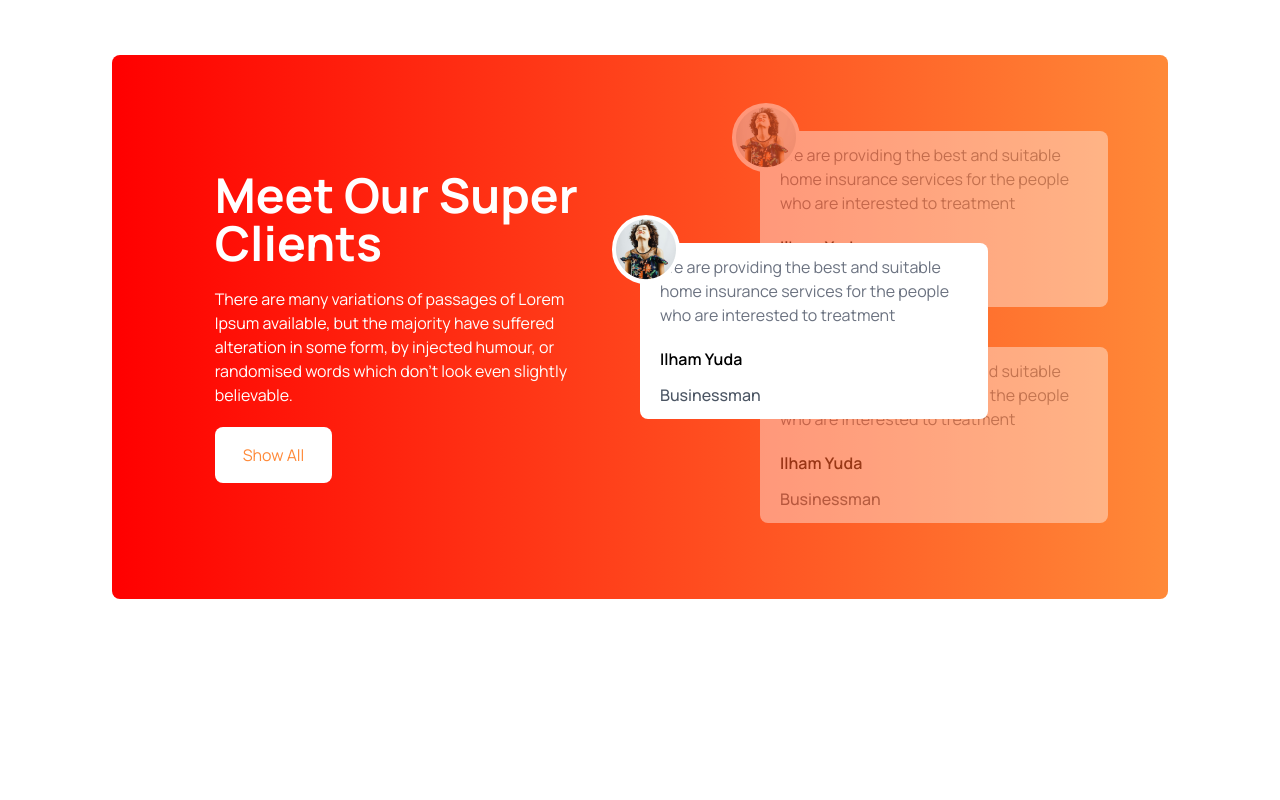
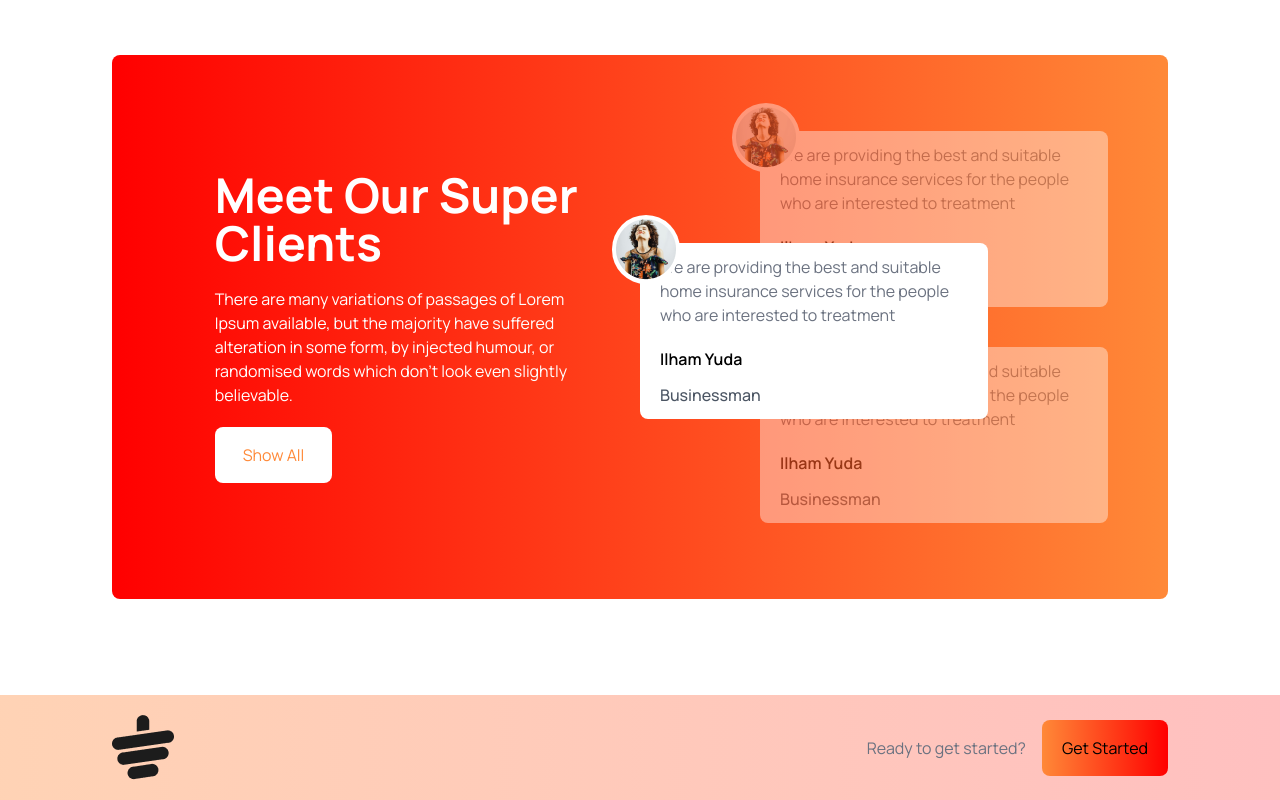
Before and after one commit to MOHIBUL131589/Tea-House-With-Tailwind, a website: page index.html in a window 1280 px wide. Shown: the part 1769-2569 px from the top of the page. Before the commit the page ends 2464 px from the top, so only its background shows below. Drawn offline with Linux system fonts and the light colour scheme.

Commit message:
added the footer

```diff
--- a/index.html
+++ b/index.html
@@ -197,9 +197,19 @@
             </div>
         </section>
 
+
     </main>
-    <footer>
-
+    <!-- Footer section  -->
+    <footer class="bg-gradient-to-r from-[#ff88385f] to-[#ff00003f]">
+        <div class="flex justify-between mx-28 items-center py-5">
+            <div>
+                <img src="images/cup.png" alt="">
+            </div>
+            <div class="flex items-center gap-4">
+                <p class="text-gray-500">Ready to get started?</p>
+                <button class="px-5 py-4 bg-gradient-to-r from-[#FF8938] to-[#FF0000] rounded-lg">Get Started</button>
+            </div>
+        </div>
     </footer>
 </body>
 
```
Also changed, not shown: css/main.css.
